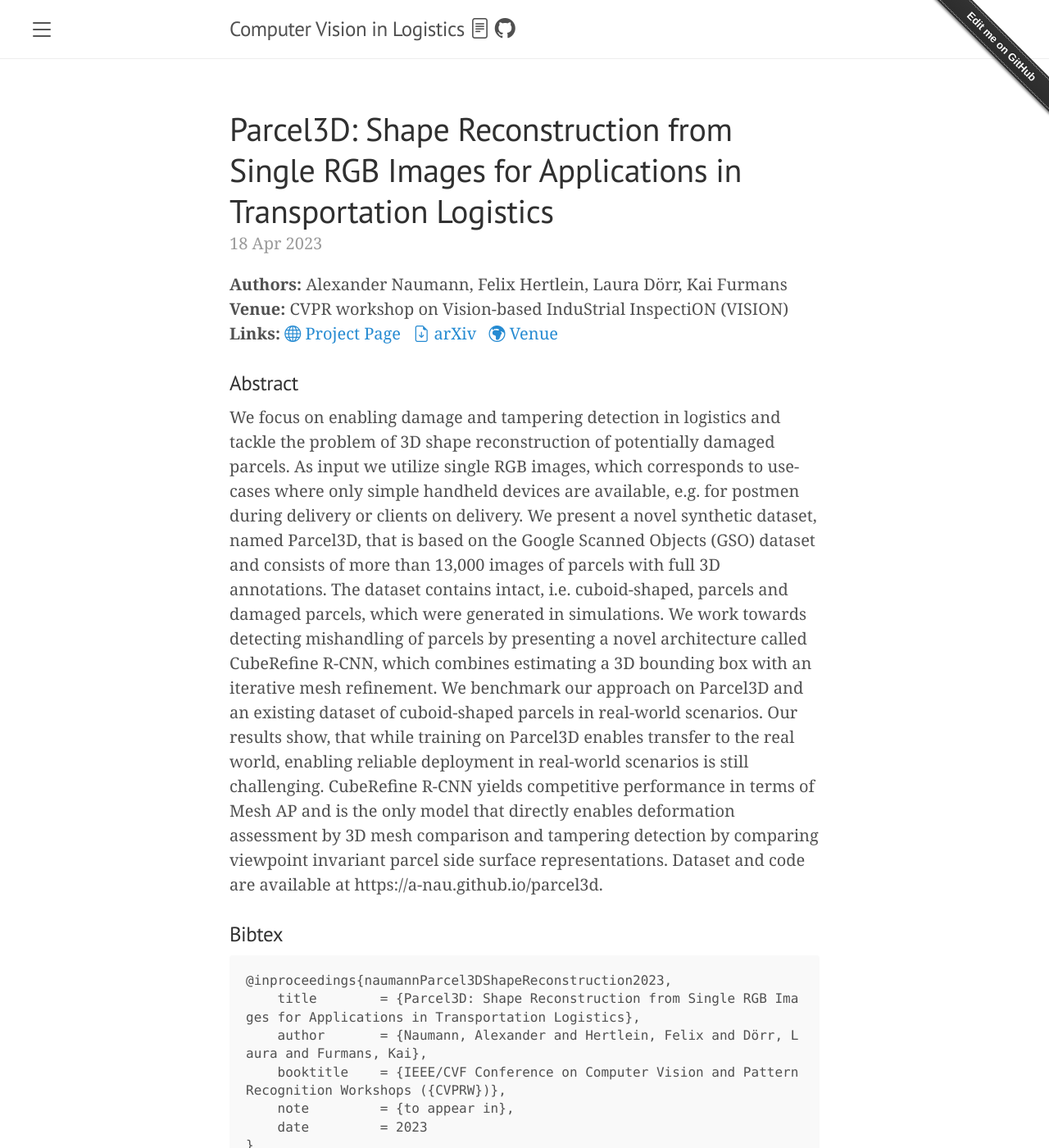
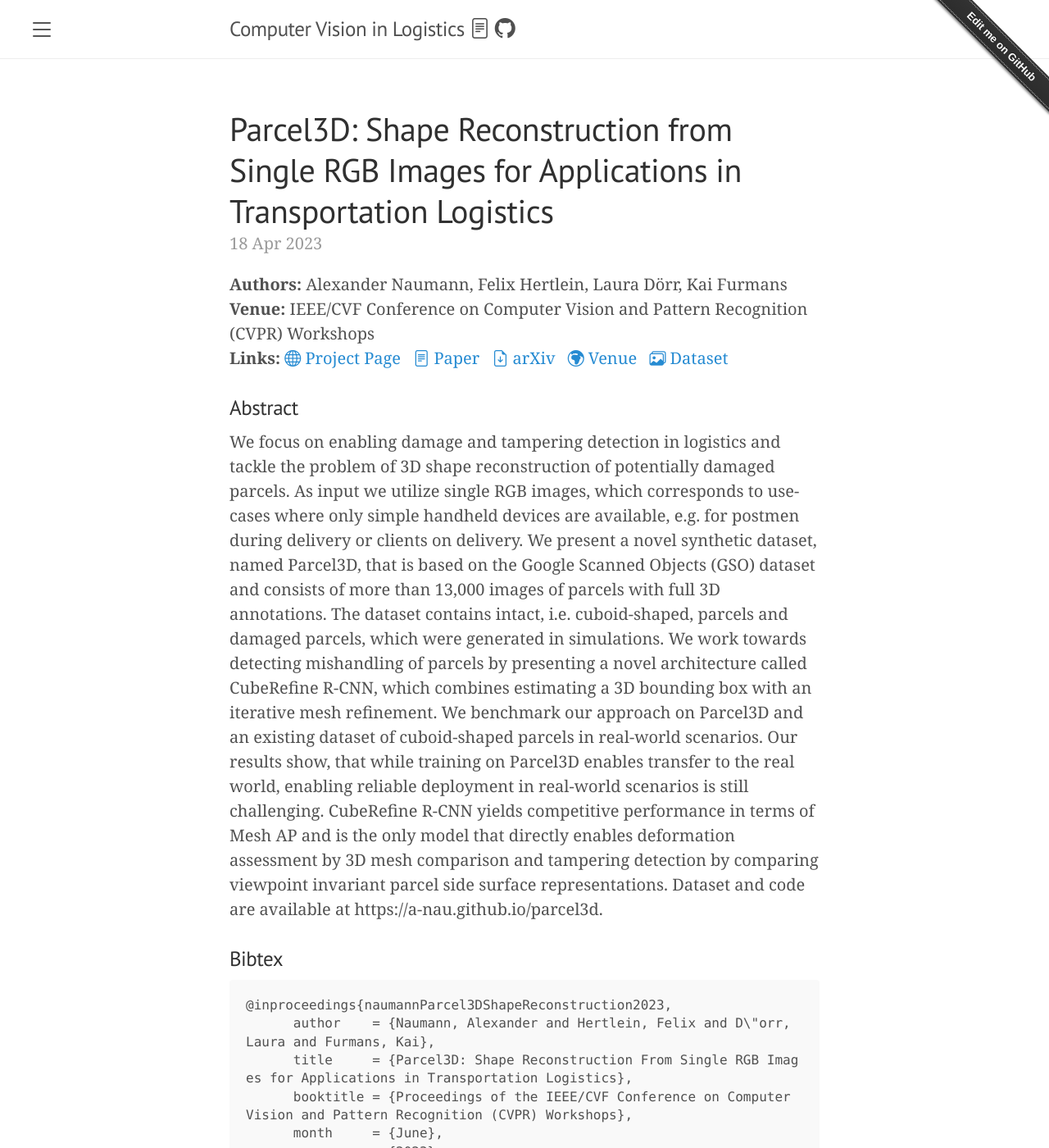
Before and after one commit to a-nau/cv-in-logistics, a Jekyll site: the page built from _posts/2023-04-18-naumannParcel3DShapeReconstruction2023.md, in a window 1280 px wide and 1400 px high. Shown: the whole window at 82% size. Built offline with Jekyll 4.4.1, drawn with Linux system fonts in a browser that asks for light colours; some of the changed text lies outside the part shown.

Commit message:
feat: update dataset links

```diff
--- a/_posts/2023-04-18-naumannParcel3DShapeReconstruction2023.md
+++ b/_posts/2023-04-18-naumannParcel3DShapeReconstruction2023.md
@@ -6,29 +6,30 @@ year: 2023
 title:
   "Parcel3D: Shape Reconstruction from Single RGB Images for Applications in
   Transportation Logistics"
-venue: CVPR workshop on Vision-based InduStrial InspectiON (VISION)
+venue: IEEE/CVF Conference on Computer Vision and Pattern Recognition (CVPR) Workshops
 tags: c01,d01,d51,d03,m02,a08,a04,t01,t06,t07
 urls:
-  paper: ""
+  paper: https://openaccess.thecvf.com/content/CVPR2023W/VISION/html/Naumann_Parcel3D_Shape_Reconstruction_From_Single_RGB_Images_for_Applications_in_CVPRW_2023_paper.html
   project: https://a-nau.github.io/parcel3d/
   arxiv: https://doi.org/10.48550/arXiv.2304.08994
   code: ""
-  dataset: ""
+  dataset: https://zenodo.org/record/8032204
   venue: https://vision-based-industrial-inspection.github.io/cvpr-2023/
 dataset:
   name: Parcel3D
-  comment: Will be publicly available very soon
+  comment: ""
   description:
     Synthetic dataset of intact and damaged parcel images (>13,000) with full 3D
     annotations that is suitable for applications in transportation logistics and
     warehousing
 bibtex: |
   @inproceedings{naumannParcel3DShapeReconstruction2023,
-      title        = {Parcel3D: Shape Reconstruction from Single RGB Images for Applications in Transportation Logistics},
-      author       = {Naumann, Alexander and Hertlein, Felix and Dörr, Laura and Furmans, Kai},
-      booktitle    = {IEEE/CVF Conference on Computer Vision and Pattern Recognition Workshops ({CVPRW})},
-      note         = {to appear in},
-      date         = 2023
+        author    = {Naumann, Alexander and Hertlein, Felix and D\"orr, Laura and Furmans, Kai},
+        title     = {Parcel3D: Shape Reconstruction From Single RGB Images for Applications in Transportation Logistics},
+        booktitle = {Proceedings of the IEEE/CVF Conference on Computer Vision and Pattern Recognition (CVPR) Workshops},
+        month     = {June},
+        year      = {2023},
+        pages     = {4402-4412}
   }
 summary:
   3D shape reconstruction of potentially damaged parcels for damage and tampering
```
Also changed, not shown: _data/paper_details.yml (+15 -14 lines), _posts/2022-12-01-naumannScrapeCutPasteLearn2022.md (+3 -5 lines).
